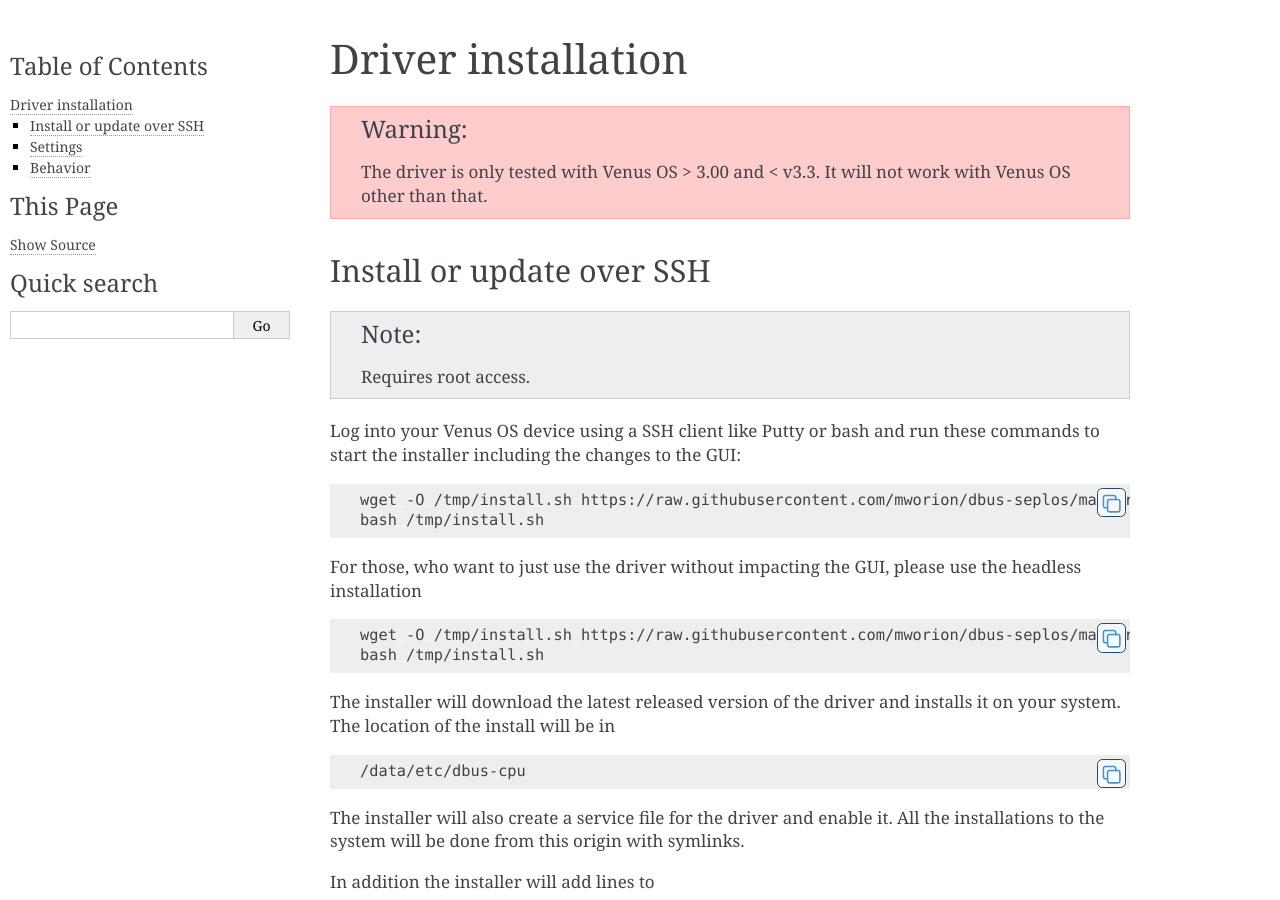
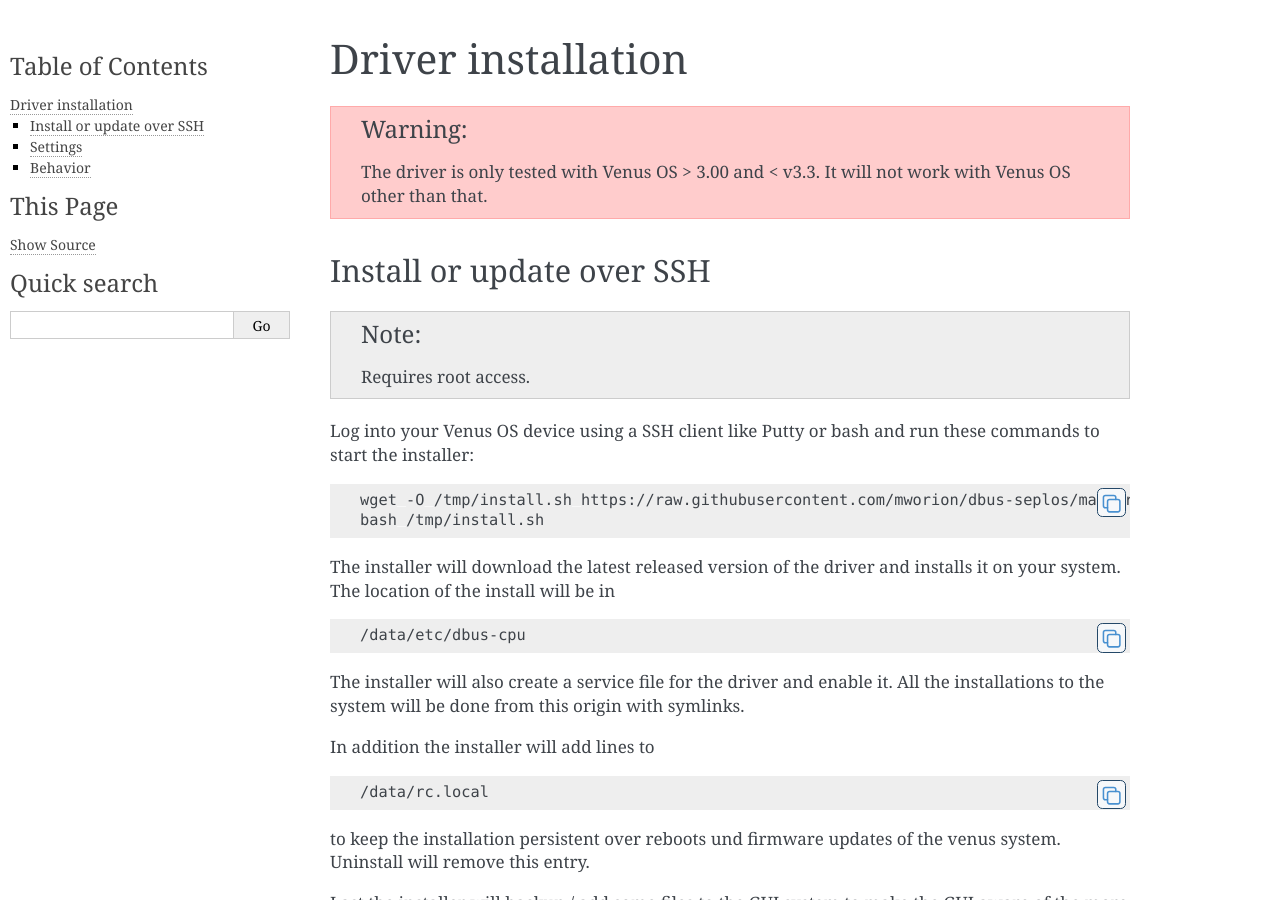
Before and after one commit to mworion/dbus-cpu, a Sphinx documentation site: the page built from doc/installation/index.rst, in a window 1280 px wide and 900 px high. Built offline with Sphinx 7.4.7, drawn with Linux system fonts in a browser that asks for light colours.

Commit message:
remove headless

```diff
--- a/doc/installation/index.rst
+++ b/doc/installation/index.rst
@@ -9,22 +9,12 @@ Install or update over SSH
 .. note:: Requires root access.
 
 Log into your Venus OS device using a SSH client like Putty or bash and run
-these commands to start the installer including the changes to the GUI:
+these commands to start the installer:
 
 .. code-block:: bash
 
    wget -O /tmp/install.sh https://raw.githubusercontent.com/mworion/dbus-seplos/master/install-target-gui.sh
    bash /tmp/install.sh
-
-
-For those, who want to just use the driver without impacting the GUI, please use the
-headless installation
-
-.. code-block:: bash
-
-   wget -O /tmp/install.sh https://raw.githubusercontent.com/mworion/dbus-seplos/master/install-target-headless.sh
-   bash /tmp/install.sh
-
 
 The installer will download the latest released version of the driver and installs
 it on your system. The location of the install will be in
```
Also changed, not shown: 4 other files.
